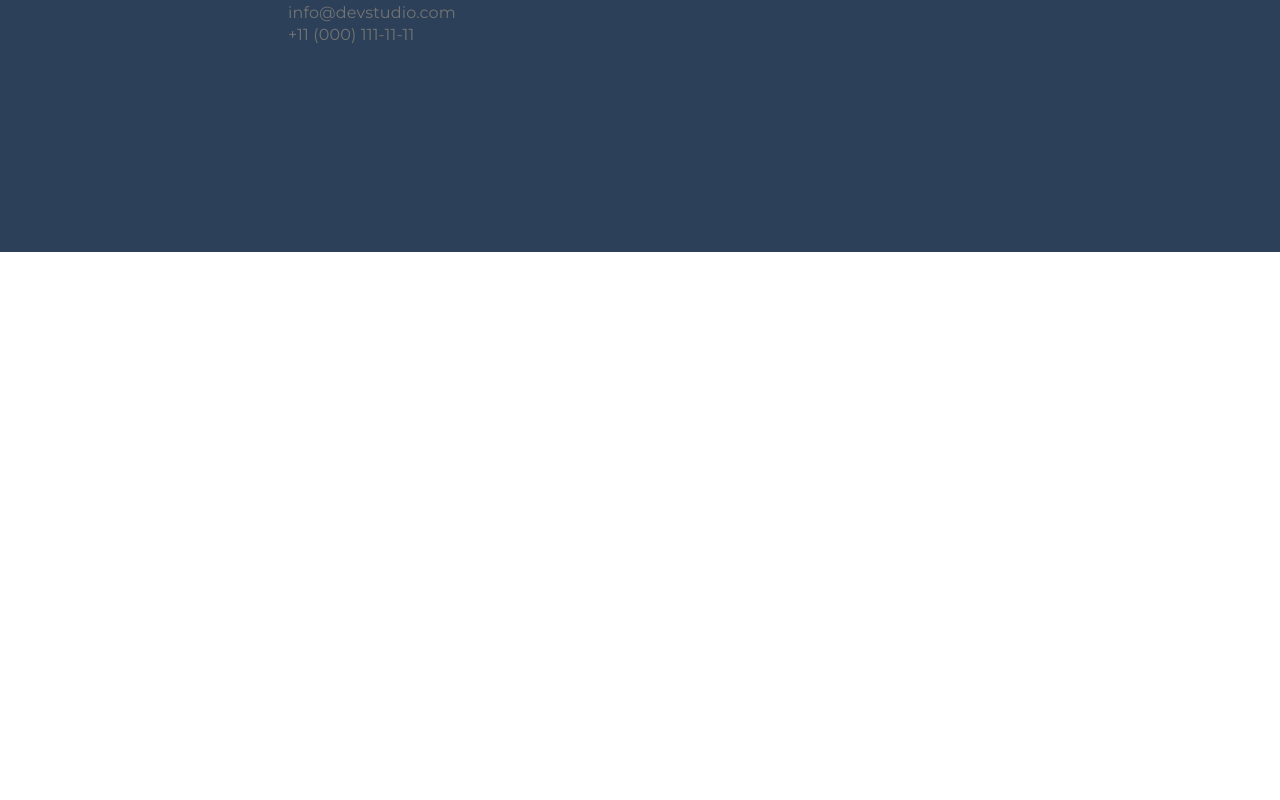
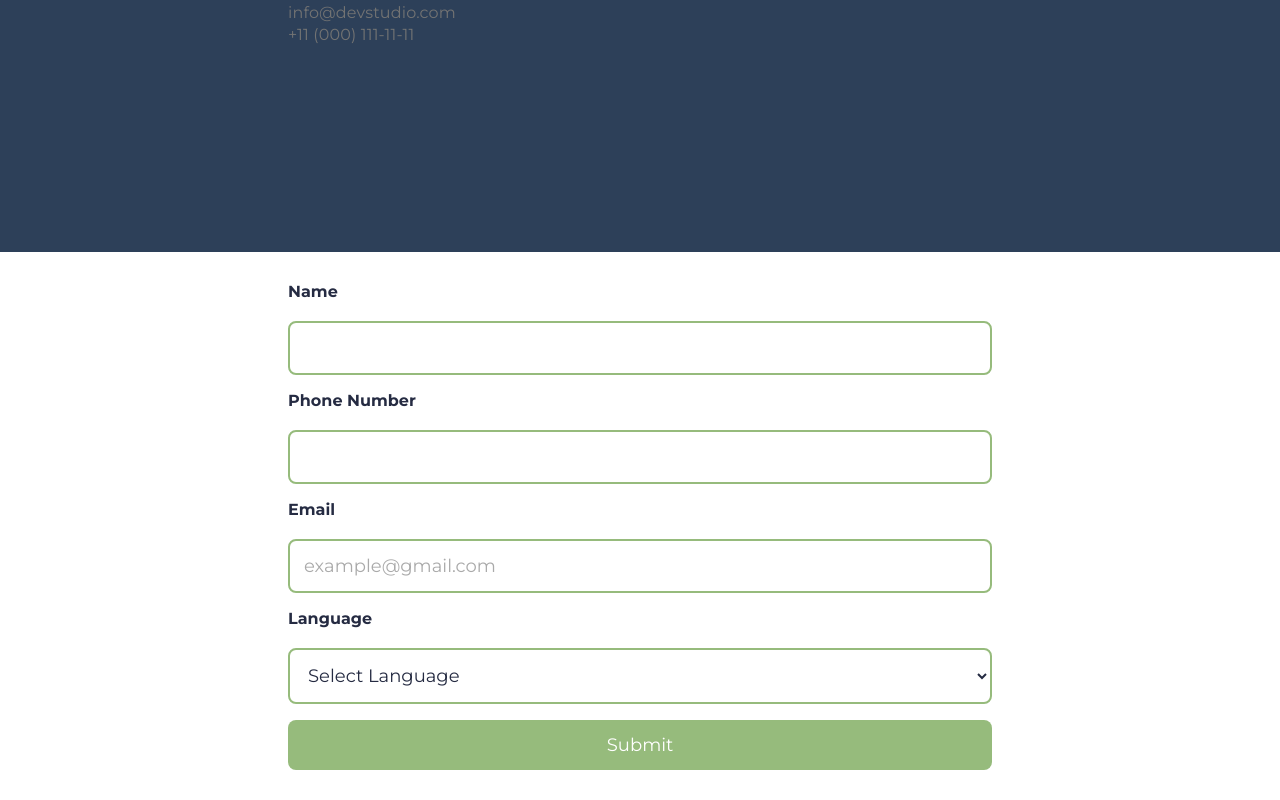
Before and after one commit to KyryloKuzmenko/language-school, a React (Vite) app: page / in a window 1280 px wide. Shown: the part 1407-2207 px from the top of the page. Before the commit the page ends 1659 px from the top, so only its background shows below. Built offline with nearby package versions, Linux system fonts and the light colour scheme.

Commit message:
created userForm and styles. need improvement

```diff
--- a/src/App.jsx
+++ b/src/App.jsx
@@ -5,6 +5,7 @@ import Hero from './components/Hero/Hero'
 import PopularCourses from './components/PopularCourses/PopularCourses'
 import AboutUs from './components/AboutUs/AboutUs'
 import Footer from './components/Footer/Footer'
+import UserForm from './components/UserForm/UserForm'
 
 function App() {
 
@@ -15,6 +16,7 @@ function App() {
       <AboutUs />
       <PopularCourses />
       <Footer />
+      <UserForm />
     </>
   )
 }
--- /dev/null
+++ b/src/components/UserForm/UserForm.jsx
@@ -0,0 +1,100 @@
+import { Field, Form, Formik } from 'formik';
+import * as Yup from 'yup';
+
+import css from './UserForm.module.css';
+
+// Валидация с помощью Yup
+const validationSchema = Yup.object({
+  name: Yup.string().required('Name is required'),
+  number: Yup.string()
+    .matches(
+      /^\+\d{10,15}$/,
+      'Phone number must start with "+" and contain 10-15 digits'
+    )
+    .required('Phone number is required'),
+  email: Yup.string().email('Invalid email').required('Email is required'),
+  language: Yup.string().required('Please select a language'),
+});
+
+const UserForm = () => {
+  const INITIAL_VALUES = {
+    id: '',
+    name: '',
+    number: '',
+    email: '',
+    language: '',
+  };
+
+    return (
+      <div className={css.formWrap}>
+    <Formik
+      initialValues={INITIAL_VALUES}
+      validationSchema={validationSchema}
+      onSubmit={values => {
+        console.log('DATA', values);
+      }}
+    >
+      {({ errors, touched }) => (
+        <Form className={`${css.form} container`}>
+          <label className={css.label} htmlFor="nameField">
+            <span>Name</span>
+          </label>
+          <Field
+            className={css.userName}
+            type="text"
+            name="name"
+            id="nameField"
+          />
+
+          {errors.name && touched.name ? <div>{errors.name}</div> : null}
+
+          <label className={css.label} htmlFor="numberField">
+            <span>Phone Number</span>
+          </label>
+          <Field
+            className={css.userNumber}
+            type="text"
+            name="number"
+            id="numberField"
+          />
+
+          {errors.number && touched.number ? <div>{errors.number}</div> : null}
+
+          <label className={css.label} htmlFor="emailField">
+            <span>Email</span>
+          </label>
+          <Field
+            className={css.email}
+            type="text"
+            name="email"
+            placeholder="example@gmail.com"
+            id="emailField"
+          />
+
+          {errors.email && touched.email ? <div>{errors.email}</div> : null}
+
+          <label className={css.label} htmlFor="lang">
+            <span>Language</span>
+          </label>
+          <Field as="select" name="language" id="lang">
+            <option value="">Select Language</option>
+            <option value="Ukrainian">Ukrainian</option>
+            <option value="English">English</option>
+            <option value="Frances">Frances</option>
+          </Field>
+
+          {errors.language && touched.language ? (
+            <div>{errors.language}</div>
+          ) : null}
+
+          <button className={css.submitBtn} type="submit">
+            Submit
+          </button>
+        </Form>
+      )}
+    </Formik>
+      </div>
+  );
+};
+
+export default UserForm;
--- /dev/null
+++ b/src/components/UserForm/UserForm.module.css
@@ -0,0 +1,63 @@
+.formWrap {
+    padding: 30px;
+}
+
+.form {
+  display: flex;
+  flex-direction: column;
+  gap: 16px;
+}
+
+.label {
+  font-weight: bold;
+  margin-bottom: 4px;
+  color: #252b42;
+}
+
+input,
+select {
+  width: 100%;
+  padding: 12px;
+  border: 2px solid #96bb7c;
+  border-radius: 8px;
+  font-size: 16px;
+  background-color: #fff;
+  color: #252b42;
+}
+
+input::placeholder {
+  color: #aaa;
+}
+
+.submitBtn {
+  background-color: #96bb7c;
+  color: #fff;
+  padding: 12px;
+  border: none;
+  border-radius: 8px;
+  font-size: 18px;
+  cursor: pointer;
+  transition: background-color 0.3s ease;
+}
+
+.submitBtn:hover {
+  background-color: #ffab71;
+}
+
+@media only screen and (min-width: 768px) {
+  input,
+  select,
+  .submitBtn {
+    font-size: 18px;
+    padding: 14px;
+  }
+}
+
+@media only screen and (min-width: 1440px) {
+  input,
+  select,
+  .submitBtn {
+    font-size: 20px;
+    padding: 16px;
+  }
+}
```
Also changed, not shown: package.json (+6 -1 lines), 1 other file (tests, documents, lock files or other folders).
